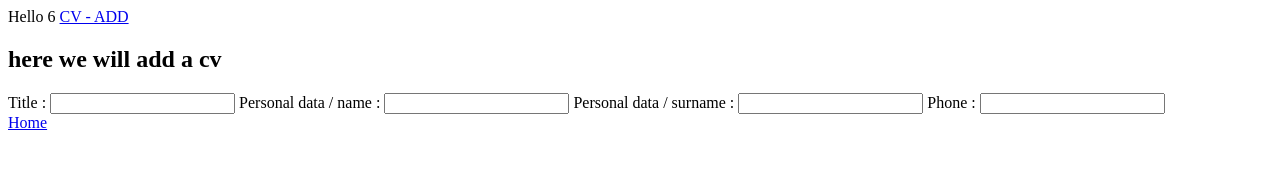
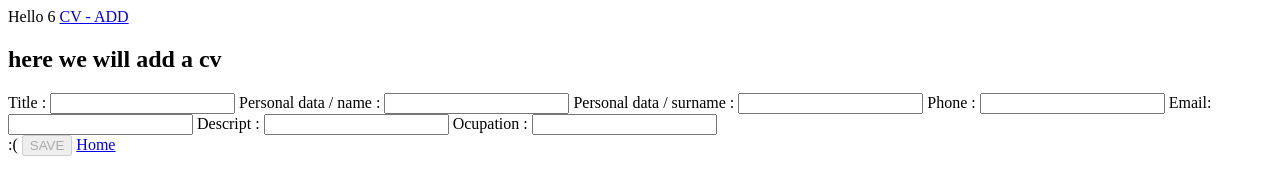
Before and after one commit to eliasparis/CVbackups, a website: page dev/index.html at #/cvadd in a window 1280 px wide. Drawn offline with Linux system fonts and the light colour scheme; files that its build step writes are made by us from their sources.

Commit message:
CV form object

```diff
--- a/dev/app/components/cvadd/cvadd.js
+++ b/dev/app/components/cvadd/cvadd.js
@@ -1,5 +1,9 @@
 angular
-	.module('app.cvadd',['ui.router'])
-	.controller('CvaddCtrl',['$scope', function($scope) {
+	.module('app.cvadd',['ui.router', 'ngMessages'])
+	.controller('CvaddCtrl',['$scope', function($scope, $event) {
 		$scope.hello = 'here we will add a cv';
+
+		this.onSubmit = function(){
+
+		};
 	}]);
--- a/dev/app/components/cvadd/cvadd.tpl.html
+++ b/dev/app/components/cvadd/cvadd.tpl.html
@@ -1,10 +1,29 @@
 <h2>{{hello}}</h2>
 
-<form>
-	Title : <input type="text" ng-model="cv.title">
-	Personal data / name : <input type="text" ng-model="cv.data.name">
-	Personal data / surname : <input type="text" ng-model="cv.data.surname">
-	Phone : <input type="" ng-model="cv.data.phone">
+<form novalidate name="cvaddCtrl.form" ng-submit="cvaddCtrl.form.$valid && cvaddCtrl.onSubmit()">
+	Title : <input type="text" name="cv.title" ng-model="cvaddCtrl.cv.title" required>
+	Personal data / name : <input type="text" name="cv.data.name" ng-model="cvaddCtrl.cv.data.name" required>
+	Personal data / surname : <input type="text" name="cv.data.surname" ng-model="cvaddCtrl.cv.data.surname">
+	Phone : <input type="" name="" ng-model="cvaddCtrl.cv.data.phone">
+	Email: <input type="text" name="" ng-model="cvaddCtrl.cv.data.email">
+	Descript : <input type="text" name="cv.data.intro" ng-model="cvaddCtrl.cv.data.intro" ng-maxlength="140">
+	Ocupation : <input type="text" name="" ng-model="cvaddCtrl.cv.data.ocupation">
+	<br>
+
+	<ng-messages for="cvaddCtrl.form.cv.data.name.$error">
+	    <ng-messages when="required">
+			:(
+		</ng-message>
+    </ng-messages>
+
+<!-- 	<ng-messages when="required">
+		Tas pasao de largo :(
+	</ng-messages> -->
+
+
+
+	<button type="submit" ng-disabled="cvaddCtrl.form.$invalid">SAVE</button>
 </form>
 
+
 <a ui-sref="app">Home</a>
```
